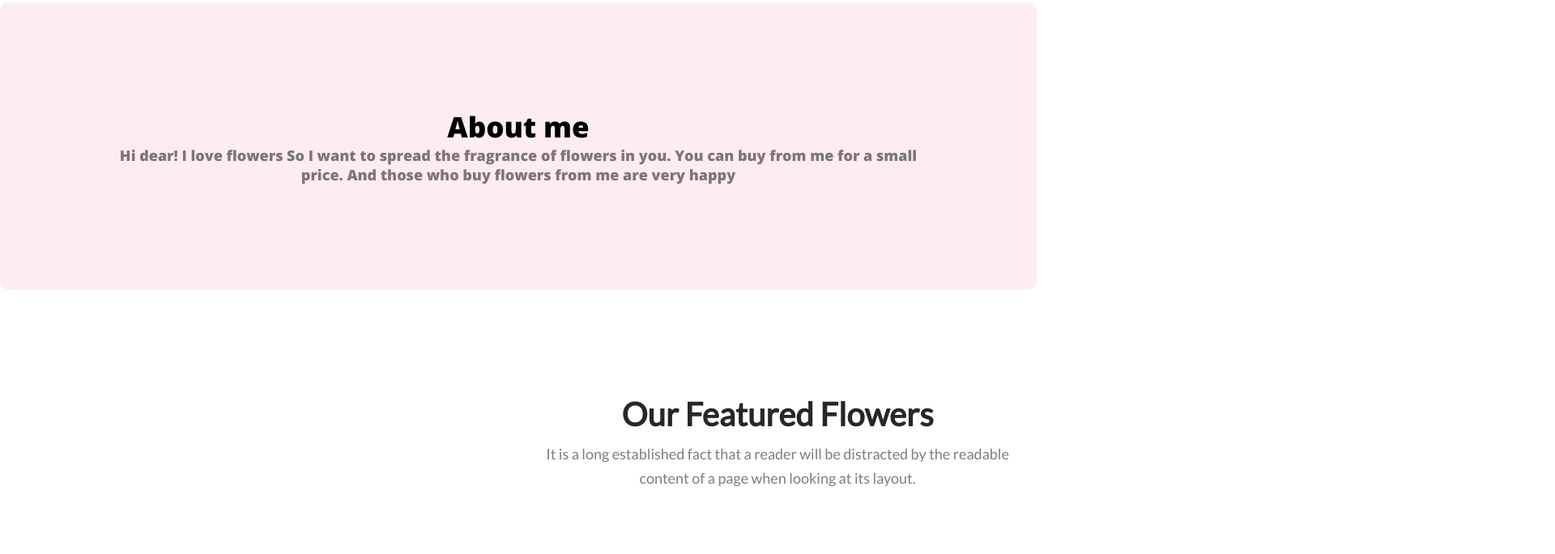
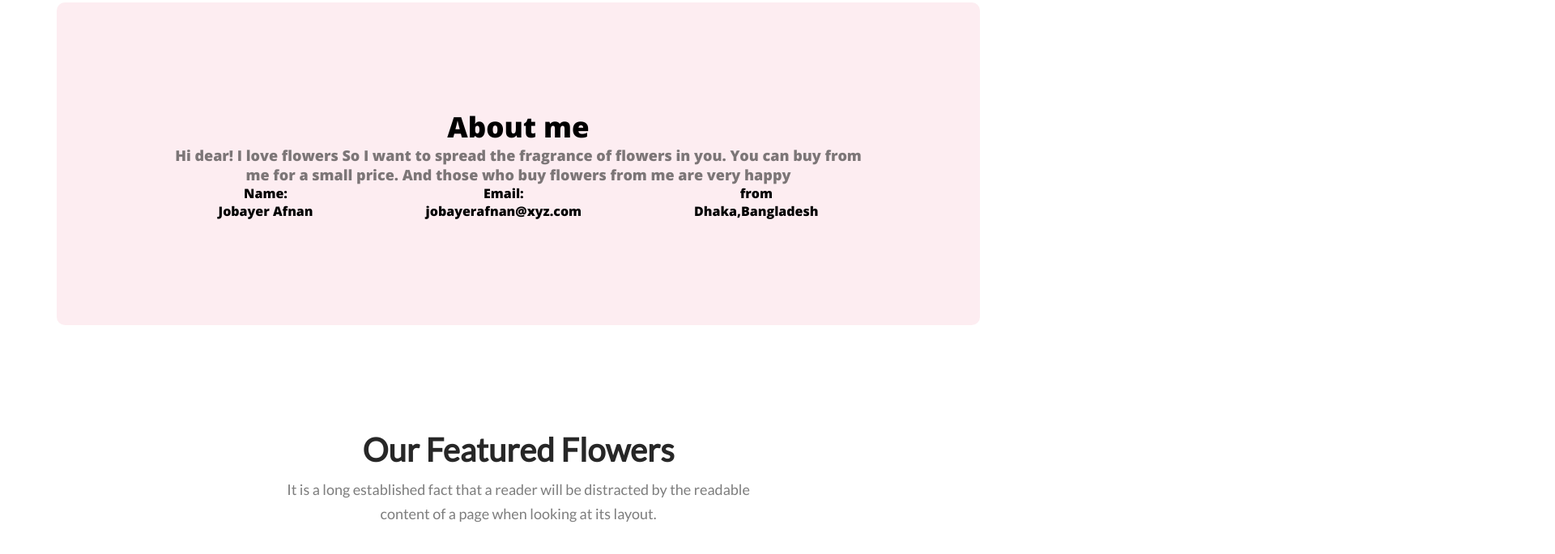
Before and after one commit to jobayer58/Flower-Shopping, a plain HTML site: page index.html in a window 1280 px wide. Shown: the part 962-1647 px from the top of the page at 81% size, 1920 px wide, since content can reach past the window. After the commit the page ends 1612 px from the top, so only its background shows below. Drawn offline with nearby package versions, Linux system fonts and the light colour scheme.

Commit message:
added about information

```diff
--- a/index.html
+++ b/index.html
@@ -32,14 +32,30 @@
         <section class="about" >
             <h3 class="section-title">About me</h3>
             <p class="section-description">Hi dear! I love flowers So I want to spread the fragrance of flowers in you. You can buy from me for a small price. And those who buy flowers from me are very happy </p>
+            <div class="about-info-container">
+                <div class="about-info">
+                    <h4 class="info-title">Name:</h4>
+                    <p class="info-description">Jobayer Afnan </p>
+                </div>
+                <div class="about-info">
+                    <h4 class="info-title">Email:</h4>
+                    <p class="info-description">jobayerafnan@xyz.com</p>
+                </div>
+                <div class="about-info">
+                    <h4 class="info-title">from</h4>
+                    <p class="info-description">Dhaka,Bangladesh</p>
+                </div>
+            </div>
 
         </section>
+
 
  <!--  working section -->
  <section class="bay-sell">
     <h2 class="working-title">Our Featured Flowers</h2>
     <p class="working-discription">It is a long established fact that a reader will be distracted by the readable <br>
         content of a page when looking at its layout.</p>
+
 </section>
     </main>
     <footer>
--- a/styles.css/design.css
+++ b/styles.css/design.css
@@ -51,6 +51,12 @@
 
 /* main section */
 /* About section styles */
+main{
+    max-width: 1140px;
+    margin: 0 auto;
+}
+
+
 .about {
     padding: 130px;
     border-radius: 10px;
@@ -67,6 +73,13 @@
     color: rgba(39, 39, 39, 0.60);
     text-align: center;
     font-size: 18px;
+}
+.about-info-container{
+    display: flex;
+    justify-content: space-around;
+}
+.about-info{
+    text-align: center;
 }
 
 
@@ -94,7 +107,7 @@
 
 }
 
-.bay-sell {
+/* .bay-sell { */
     width: 1920px;
     height: 4867px;
 }
```
